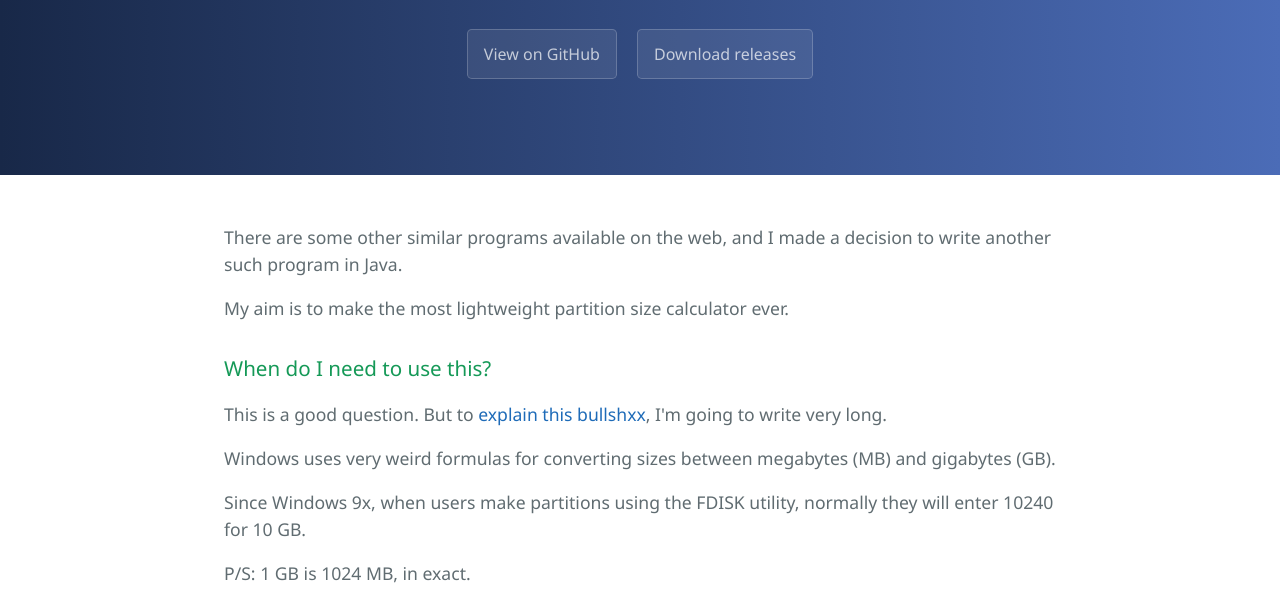
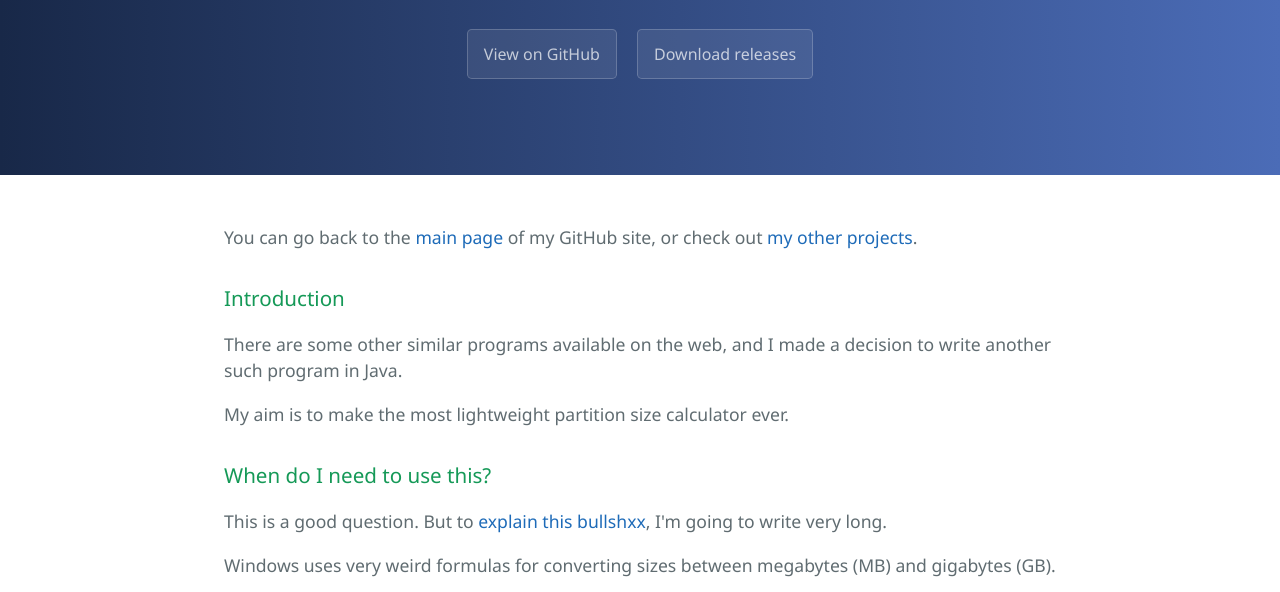
Before and after one commit to win98se/PartitionSizeCalculator, a plain HTML site: page index.html in a window 1280 px wide. Shown: the part 208-800 px from the top of the page. Drawn offline with nearby package versions, Linux system fonts and the light colour scheme.

Commit message:
Add GitHub site links

```diff
--- a/index.html
+++ b/index.html
@@ -17,6 +17,8 @@
             <a href="https://github.com/win98se/PartitionSizeCalculator/releases" class="btn">Download releases</a>
         </section>
         <section class="main-content">
+            <p>You can go back to the <a href="/">main page</a> of my GitHub site, or check out <a href="/projects/">my other projects</a>.</p>
+            <h3>Introduction</h3>
             <p>There are some other similar programs available on the web, and I made a decision to write another such program in Java.</p>
             <p>My aim is to make the most lightweight partition size calculator ever.</p>
             <h3>When do I need to use this?</h3>
```
